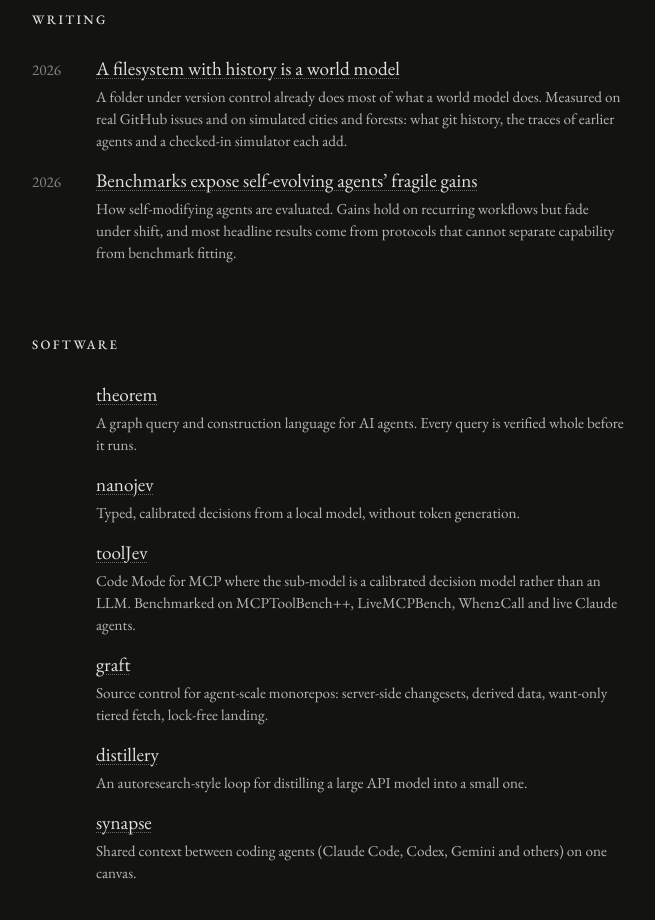
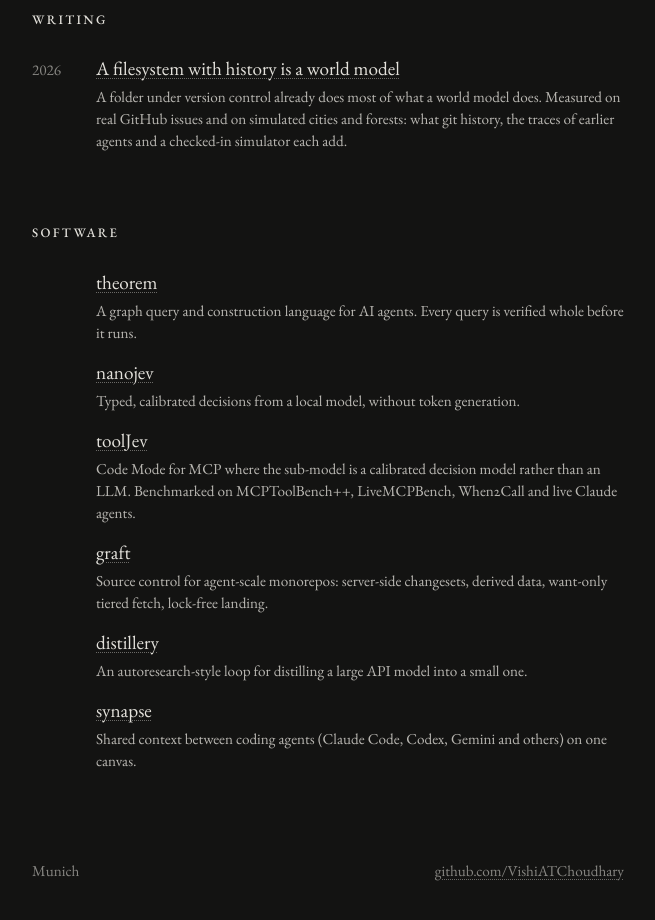
Before and after one commit to VishiATChoudhary/VishiATChoudhary.github.io, a plain HTML site: page index.html in a window 1280 px wide. Shown: the part 814-1734 px from the top of the page, without its empty margins (312-967 px from the left). Drawn offline with nearby package versions, Linux system fonts and the light colour scheme.

Commit message:
Remove self-evolving agents post from writing list
Co-Authored-By: Claude Opus 5.5 <noreply@anthropic.com>

```diff
--- a/index.html
+++ b/index.html
@@ -66,13 +66,6 @@
             <p class="entry-note">A folder under version control already does most of what a world model does. Measured on real GitHub issues and on simulated cities and forests: what git history, the traces of earlier agents and a checked-in simulator each add.</p>
           </div>
         </li>
-        <li>
-          <span class="year">2026</span>
-          <div class="body">
-            <a class="entry-title" href="notes/benchmarking-self-evolving-agents.html">Benchmarks expose self-evolving agents’ fragile gains</a>
-            <p class="entry-note">How self-modifying agents are evaluated. Gains hold on recurring workflows but fade under shift, and most headline results come from protocols that cannot separate capability from benchmark fitting.</p>
-          </div>
-        </li>
       </ul>
     </section>
 
```
